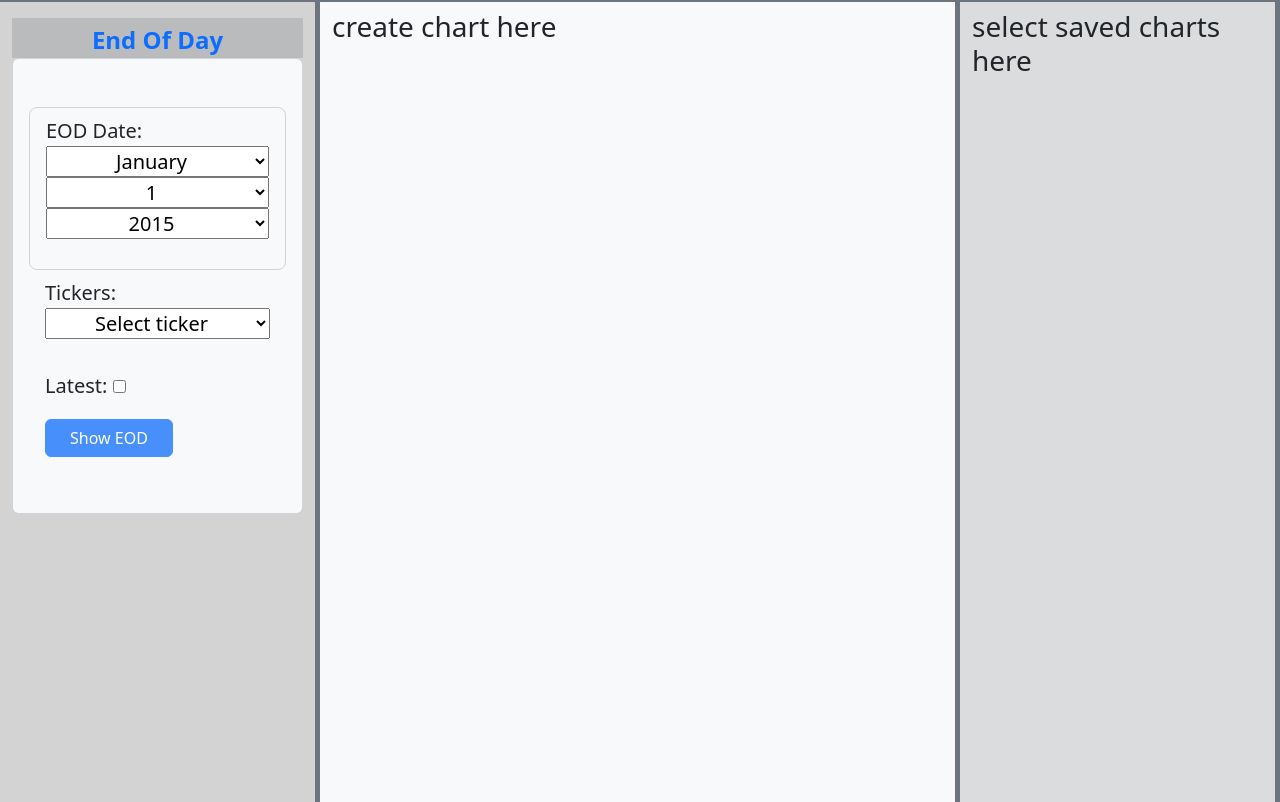
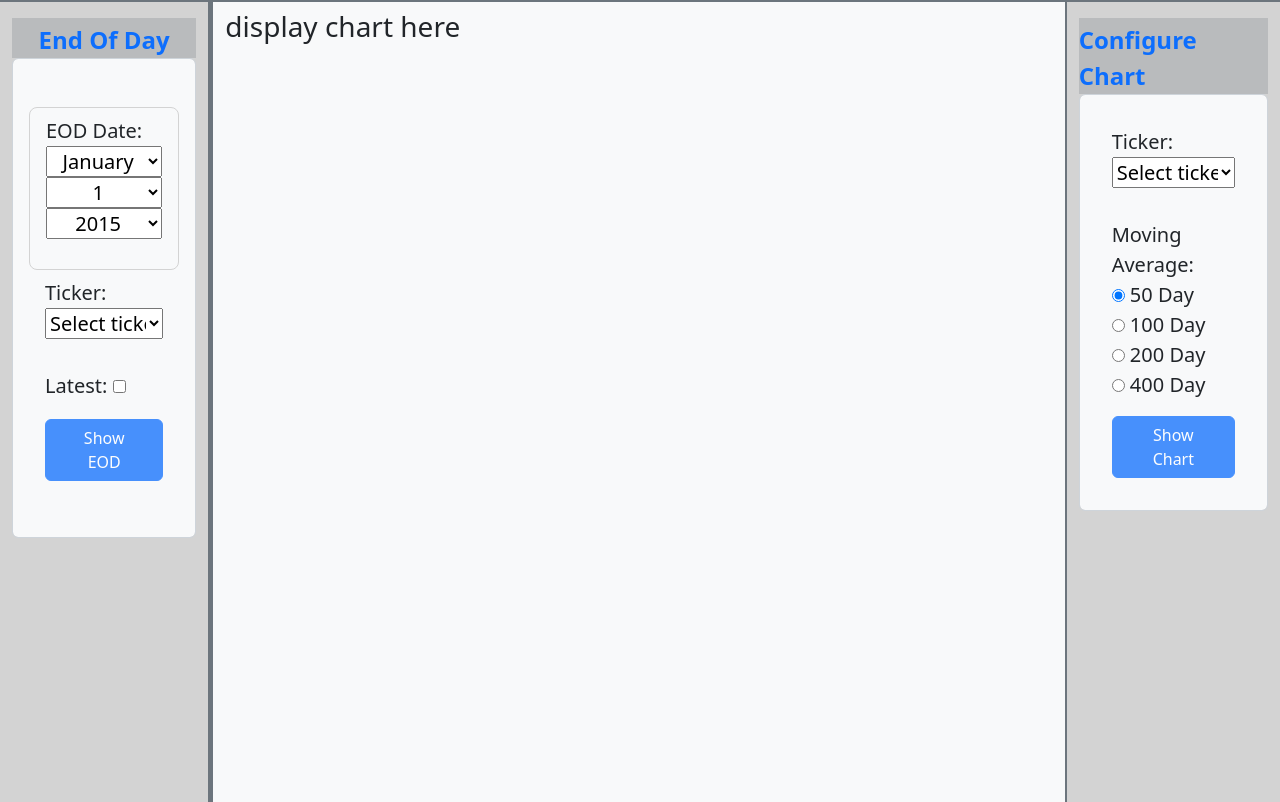
Before and after one commit to jkobell/INF601_JKFinalProject, a Django app: page /charts/ in a window 1280 px wide. Shown: the part 122-924 px from the top of the page. Run offline with Django 4.2, Linux system fonts and the light colour scheme; the visitor is signed in with stand-in values (Sample User, id 1).

Commit message:
add_conf_chart_form_and_eod_limit_api_call

```diff
--- a/charts/forms.py
+++ b/charts/forms.py
@@ -9,12 +9,15 @@ class EodForm(forms.Form):
     query = Ticker.objects.all().distinct().order_by('name')
     #query_choices = [(ticker.name, f"{ticker.name} - {ticker.symbol}") for ticker in query] #default=0
     query_choices = [('', 'Select ticker')] + [(ticker.name, f"{ticker.name} - {ticker.symbol}") for ticker in query]
-    ticker_choice = forms.ChoiceField(choices=query_choices, required=True, widget=forms.Select(attrs={'style': 'width:100%; text-align:center;'}), label='Tickers')
+    ticker_choice = forms.ChoiceField(choices=query_choices, required=True, widget=forms.Select(attrs={'style': 'width:100%; text-align:center;'}), label='Ticker')
 
 class DateForm(forms.Form):
-    #date_field = forms.DateField(required=True, label='EOD Date', initial = datetime.date.today()).widget_attrs() #enter date into field box
     date_field = forms.DateField(widget=forms.SelectDateWidget(years=YEAR_CHOICES,
                                     attrs={'style': 'width:100%; text-align:center'}), label='EOD Date')
 
 class EodCheckboxForm(forms.Form):
     is_latest = forms.BooleanField(label='Latest', required=False, initial=False)
+
+class ChartMovingAverageRadio(forms.Form):
+    CHOICES = [('1', '50 Day'), ('2', '100 Day'), ('3', '200 Day'), ('4', '400 Day')]
+    mov_av_radio = forms.ChoiceField(widget=forms.RadioSelect, required=True, label='Moving Average', initial=1, choices=CHOICES)
--- a/charts/templates/charts/index.html
+++ b/charts/templates/charts/index.html
@@ -11,7 +11,7 @@
 {% if user.is_authenticated %}
     <div class="container-fluid" style="height: 100vh;">
         <div class="row border-top border-2 border-secondary">
-            <div class="col-3 border-end border-5 border-secondary py-2" style="height: 100vh; background-color: lightgrey;">
+            <div class="col-2 border-end border-5 border-secondary py-2" style="height: 100vh; background-color: lightgrey;">
                 <div class="mt-2 d-flex justify-content-center bg-secondary bg-opacity-25 pt-1">
                     <div class="fs-4 fw-bolder text-primary">End Of Day</div>
                 </div>
@@ -38,11 +38,31 @@
                     </div>
                 </form>
             </div>
-            <div class="col-6 border-end border-5 border-secondary py-2 bg-light" style="height: 100vh;">
-                <h3>create chart here</h3>
+            <div class="col-8 border-end border-2 border-secondary py-2 bg-light" style="height: 100vh;">
+                <h3>display chart here</h3>
             </div>
-            <div class="col-3 border-end border-5 border-secondary py-2 bg-secondary bg-opacity-25" style="height: 100vh;">
-                <h3>select saved charts here</h3>
+            <div class="col-2 py-2" style="height: 100vh; background-color: lightgrey;">
+                <div class="mt-2 d-flex justify-content-center bg-secondary bg-opacity-25 pt-1">
+                    <div class="fs-4 fw-bolder text-primary">Configure Chart</div>
+                </div>
+                <form method="post">
+                    {% csrf_token %}
+                    <div class="d-flex justify-content-center form-control form-group bg-light mb-3 py-4 px-3">
+                        <div>
+                            <div class="form-control-lg">
+                                {{form.errors}}
+                                {{form.as_p}}
+                            </div>
+                            <div class="form-control-lg">
+                                {{conf_chart_radio_form.errors}}
+                                {{conf_chart_radio_form}}
+                            </div>
+                            <div class="form-control-lg">
+                                <button type="submit" class="btn ps-4 pe-4 btn-primary opacity-75">Show Chart</button>
+                            </div>
+                        </div>
+                    </div>
+                </form>
             </div>
         </div>
     </div>
--- a/charts/views.py
+++ b/charts/views.py
@@ -10,7 +10,7 @@ from django.contrib import messages
 from django.contrib.auth import login, authenticate, logout
 from django.views.decorators.cache import never_cache
 from .models import Exchange, Currency, Ticker
-from .forms import EodForm, DateForm, EodCheckboxForm
+from .forms import EodForm, DateForm, EodCheckboxForm, ChartMovingAverageRadio
 from .fin_api import FinApi
 
 @never_cache
@@ -63,6 +63,8 @@ def index(request):
         form = EodForm(data=request.POST)
         date_form = DateForm(data=request.POST)
         checkbox_form = EodCheckboxForm(data=request.POST)
+        conf_chart_radio_form = ChartMovingAverageRadio(data=request.POST)
+
         if form.is_valid() and date_form.is_valid() and checkbox_form.is_valid():
             eod_data = getApiEod(date_form.cleaned_data['date_field'] , form.cleaned_data['ticker_choice'], checkbox_form.data.get('is_latest'))
             data = eod_data['data']
@@ -78,9 +80,15 @@ def index(request):
         else:
             messages.error(request,"Error on submit.")
 
+        if form.is_valid() and conf_chart_radio_form.is_valid():
+            eod_data = getApiEodLimit(conf_chart_radio_form.cleaned_data['mov_av_radio'] , form.cleaned_data['ticker_choice'])
+            print('test limit call')
+            print(eod_data)
+
     form = EodForm()
     date_form = DateForm()
     checkbox_form = EodCheckboxForm()
+    conf_chart_radio_form = ChartMovingAverageRadio()
     pages_list = ['exchange', 'currency', 'ticker'] #todo - move to model
     context = { #params: page name, list of links
         'page_name': 'Dashboard',
@@ -88,6 +96,7 @@ def index(request):
         'form': form,
         'date_form': date_form,
         'checkbox_form': checkbox_form,
+        'conf_chart_radio_form': conf_chart_radio_form,
     }
     return render(request, 'charts/index.html', context=context)
 
@@ -101,6 +110,31 @@ def getApiEod(eod_date, ticker, is_latest):
 
     symbol = query_results.symbol
     return fin_api.getEod(eod_date, symbol, is_latest)
+
+def getApiEodLimit(limit, ticker):
+    fin_api = FinApi()
+    eod_limit = ''
+    match limit:
+        case '1':
+            eod_limit = '50'
+        case '2':
+            eod_limit = '100'
+        case '3':
+            eod_limit = '200'
+        case '4':
+            eod_limit = '400'
+        case _:
+            raise ValueError("Not a valid limit.")
+
+    try:
+        query_results = Ticker.objects.get(name=ticker)
+    except Ticker.DoesNotExist:
+        raise Http404() #logging please
+
+    symbol = query_results.symbol
+    print(f'SYMBOL: {symbol}')
+    print(f'LIMIT: {eod_limit}')
+    return fin_api.getEodLimit(eod_limit, symbol)
 
 def exchange(request):
     try:
```
Also changed, not shown: charts/fin_api.py (+19 -0 lines).
